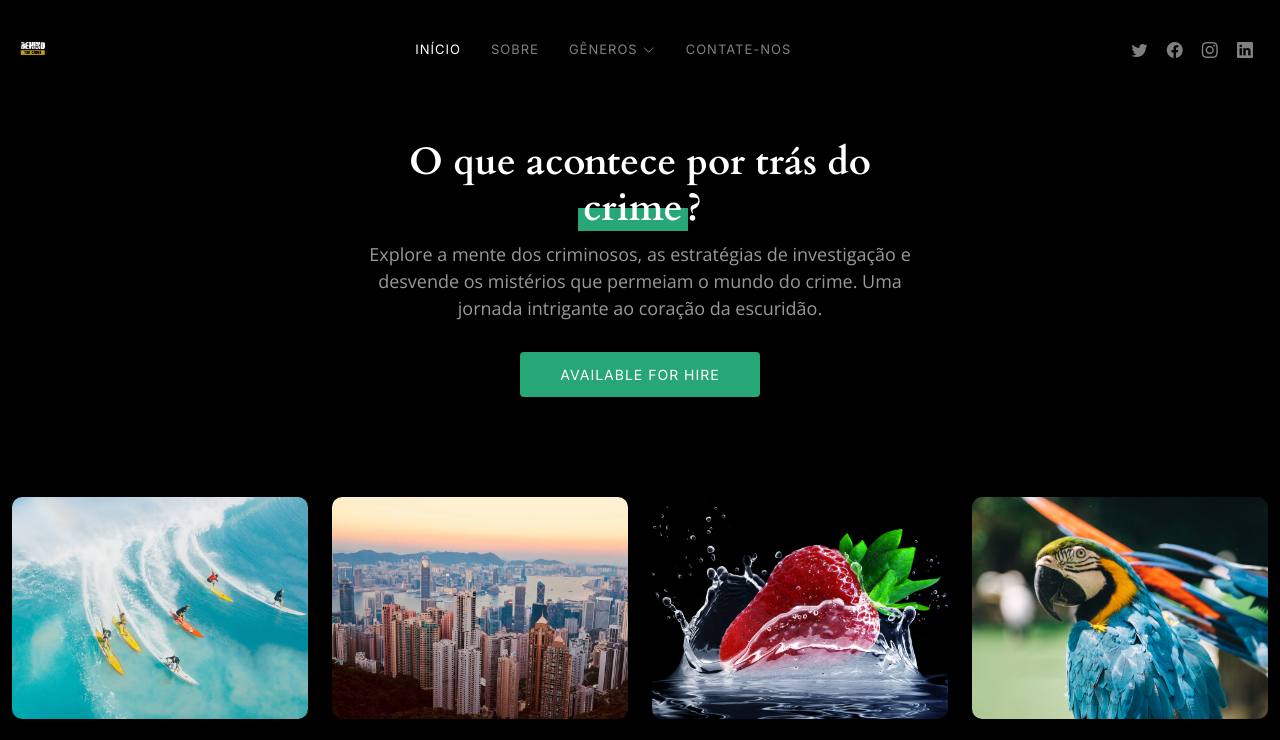
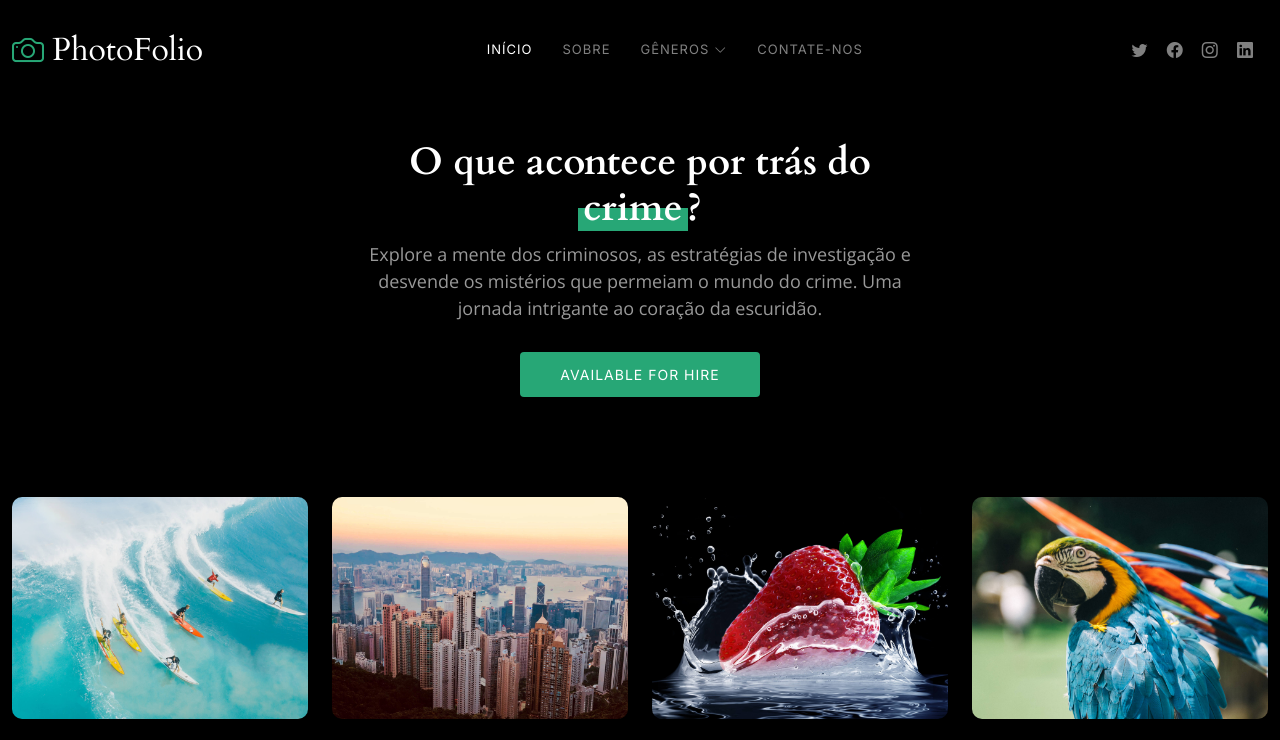
Before and after one commit to beatrizif/truecrime, a plain HTML site: page PhotoFolio/PhotoFolio/index.html in a window 1280 px wide. Shown: the top 740 px of the page. Drawn offline with nearby package versions, Linux system fonts and the light colour scheme.

Commit message:
primeiras atualizações2

```diff
--- a/PhotoFolio/PhotoFolio/index.html
+++ b/PhotoFolio/PhotoFolio/index.html
@@ -46,7 +46,8 @@
       <a href="index.html" class="logo d-flex align-items-center  me-auto me-lg-0">
         <!-- Uncomment the line below if you also wish to use an image logo -->
         <!-- <img src="assets/img/logo.png" alt=""> -->
-        <img src="assets/img/BEHIND.png" alt="">
+        <i class="bi bi-camera"></i>
+        <h1>PhotoFolio</h1>
       </a>
 
       <nav id="navbar" class="navbar">
```
